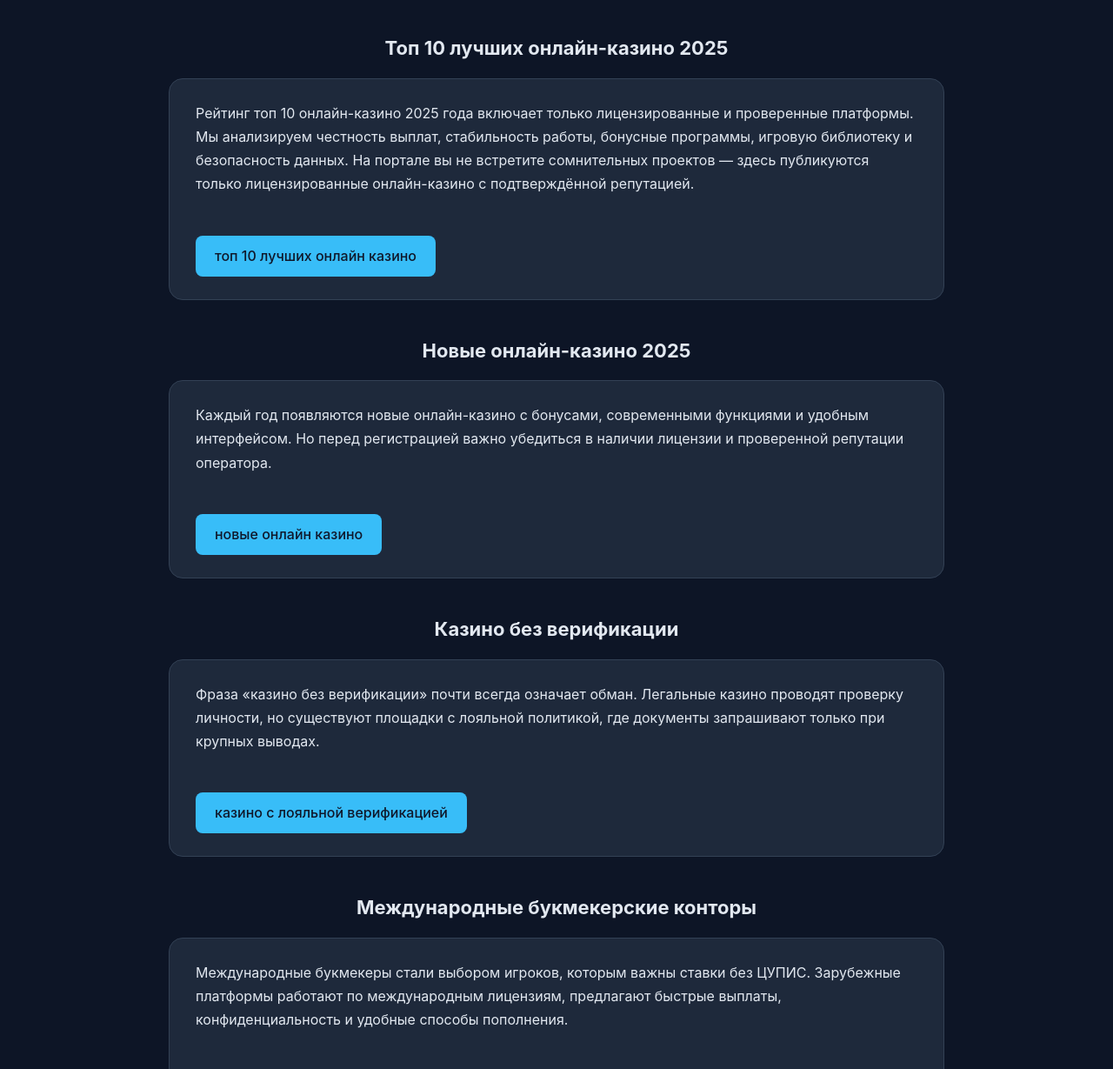
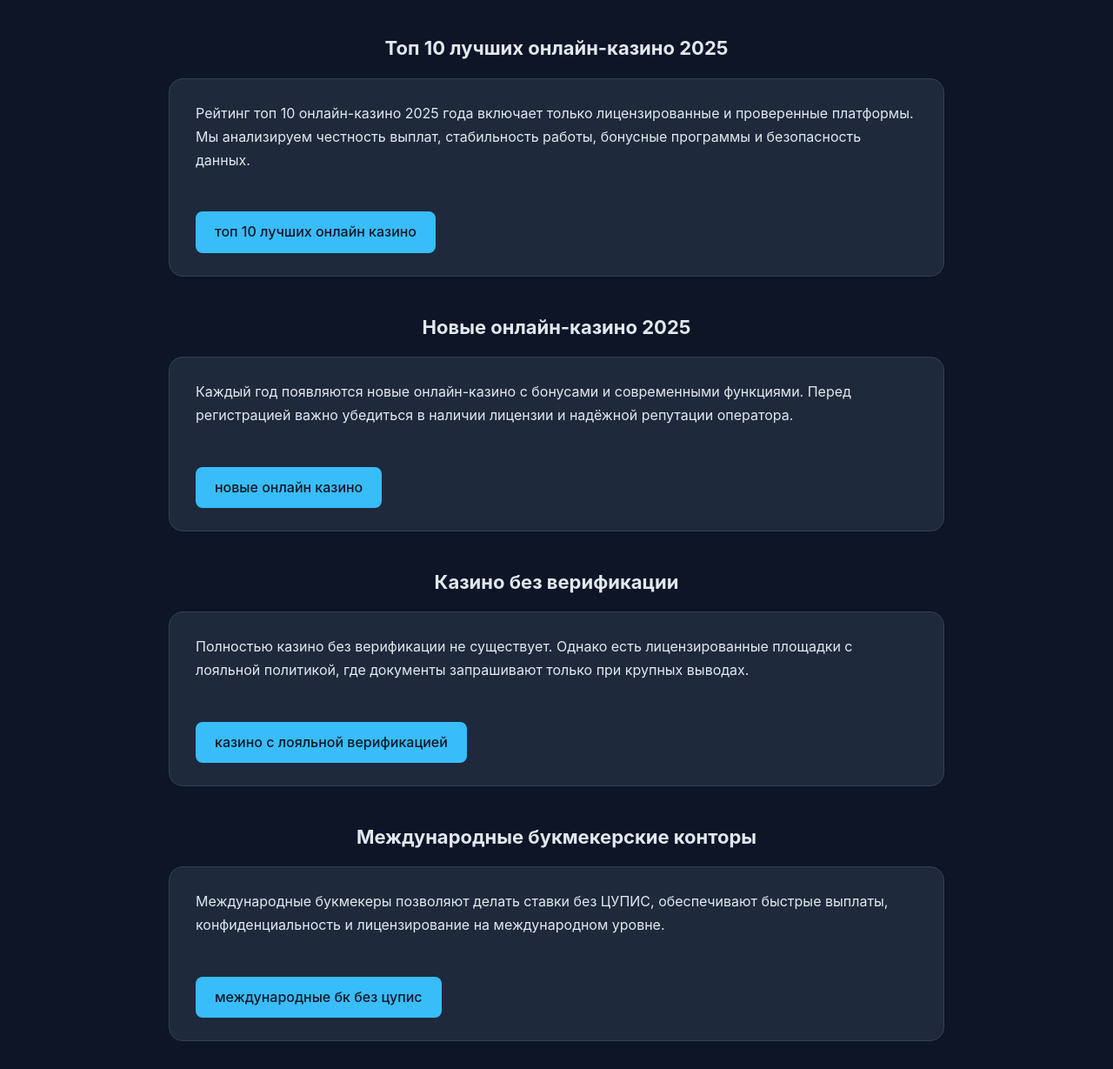
Before and after one commit to blokov-rkn/net, a plain HTML site: page index.html in a window 1280 px wide. Shown: the part 569-1798 px from the top of the page at 87% size. Drawn offline with Linux system fonts and the light colour scheme.

Commit message:
Update index.html

```diff
--- a/index.html
+++ b/index.html
@@ -16,12 +16,12 @@
     line-height: 1.7;
   }
 
-  /* ===== ЛОГО ===== */
+  /* ===== ЛОГО (исправлено: уменьшил левый padding) ===== */
   .header-logo {
     width: 100%;
     display: flex;
     justify-content: flex-start;
-    padding: 20px 20px 5px 25px;
+    padding: 20px 20px 5px 10px; /* было 25px → теперь 10px */
   }
 
   .header-logo img {
@@ -29,14 +29,14 @@
     height: auto;
   }
 
-  /* ===== Заголовок ===== */
+  /* Заголовок */
   h1 {
     text-align: center;
     font-size: 28px;
     margin: 5px 0 25px 0;
   }
 
-  /* ===== Две колонки ===== */
+  /* Основная двухколоночная секция */
   .hero-section {
     max-width: 1100px;
     margin: 0 auto 40px auto;
@@ -46,7 +46,6 @@
     align-items: flex-start;
   }
 
-  /* Левый текстовый блок */
   .content-block {
     flex: 1;
     background: #1e293b;
@@ -55,20 +54,19 @@
     border: 1px solid #334155;
   }
 
-  /* Баннер */
   .banner-box {
     flex: 0 0 auto;
   }
 
   .banner-box img {
-    max-height: 300px; /* <<< уменьшаешь тут */
+    max-height: 300px;
     width: auto;
     object-fit: cover;
     border-radius: 16px;
     display: block;
   }
 
-  /* ===== SEO блоки ===== */
+  /* SEO блоки */
   h2 {
     text-align: center;
     font-size: 22px;
@@ -118,7 +116,7 @@
     text-decoration: none;
   }
 
-  /* ===== Мобилочка ===== */
+  /* Мобильная версия */
   @media (max-width: 900px) {
     .hero-section {
       flex-direction: column;
@@ -132,24 +130,23 @@
     }
     .header-logo {
       justify-content: center;
+      padding: 15px 0 5px 0;
     }
   }
 </style>
 </head>
 <body>
 
-<!-- ЛОГО -->
+<!-- Логотип -->
 <div class="header-logo">
   <img src="https://blokov.net/wp-content/uploads/2025/10/logo_brand_blokovnet-1.png" alt="BLOKOV.NET Logo">
 </div>
 
-<!-- Заголовок -->
 <h1>Рейтинг лучших онлайн-казино 2025 года</h1>
 
-<!-- Две колонки -->
 <div class="hero-section">
 
-  <!-- ПЕРЕДЕЛАННЫЙ ВСТУПИТЕЛЬНЫЙ БЛОК -->
+  <!-- Вступительный блок (уже исправленный ранее) -->
   <div class="content-block">
 
     <p style="margin-top:0;">
@@ -172,33 +169,32 @@
 
 </div>
 
-<!-- === SEO BLOCKS === -->
+<!-- SEO разделы -->
 
 <h2>Топ 10 лучших онлайн-казино 2025</h2>
 <div class="seo-block">
-Рейтинг топ 10 онлайн-казино 2025 года включает только лицензированные и проверенные платформы. Мы анализируем честность выплат, стабильность работы, бонусные программы, игровую библиотеку и безопасность данных.
-На портале вы не встретите сомнительных проектов — здесь публикуются только лицензированные онлайн-казино с подтверждённой репутацией.
+Рейтинг топ 10 онлайн-казино 2025 года включает только лицензированные и проверенные платформы. Мы анализируем честность выплат, стабильность работы, бонусные программы и безопасность данных.
 <br><br>
 <a class="btn-center" href="https://blokov.net/" target="_blank">топ 10 лучших онлайн казино</a>
 </div>
 
 <h2>Новые онлайн-казино 2025</h2>
 <div class="seo-block">
-Каждый год появляются новые онлайн-казино с бонусами, современными функциями и удобным интерфейсом. Но перед регистрацией важно убедиться в наличии лицензии и проверенной репутации оператора.
+Каждый год появляются новые онлайн-казино с бонусами и современными функциями. Перед регистрацией важно убедиться в наличии лицензии и надёжной репутации оператора.
 <br><br>
 <a class="btn-center" href="https://blokov.net/novye-onlayn-kazino/" target="_blank">новые онлайн казино</a>
 </div>
 
 <h2>Казино без верификации</h2>
 <div class="seo-block">
-Фраза «казино без верификации» почти всегда означает обман. Легальные казино проводят проверку личности, но существуют площадки с лояльной политикой, где документы запрашивают только при крупных выводах.
+Полностью казино без верификации не существует. Однако есть лицензированные площадки с лояльной политикой, где документы запрашивают только при крупных выводах.
 <br><br>
 <a class="btn-center" href="https://blokov.net/kazino-bez-verifikacii/" target="_blank">казино с лояльной верификацией</a>
 </div>
 
 <h2>Международные букмекерские конторы</h2>
 <div class="seo-block">
-Международные букмекеры стали выбором игроков, которым важны ставки без ЦУПИС. Зарубежные платформы работают по международным лицензиям, предлагают быстрые выплаты, конфиденциальность и удобные способы пополнения.
+Международные букмекеры позволяют делать ставки без ЦУПИС, обеспечивают быстрые выплаты, конфиденциальность и лицензирование на международном уровне.
 <br><br>
 <a class="btn-center" href="https://blokov.net/mezhdunarodnye-bukmekerskie-kontory/" target="_blank">международные бк без цупис</a>
 </div>
```
